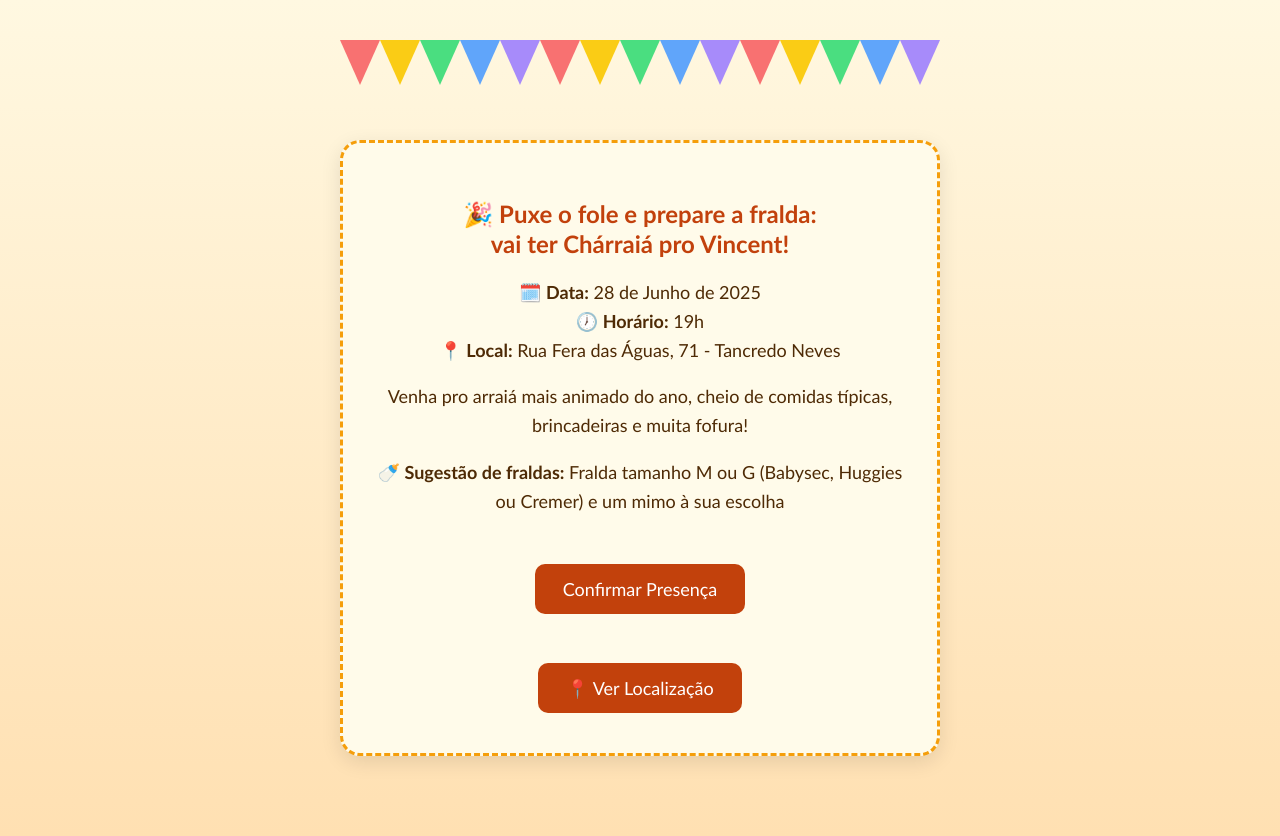
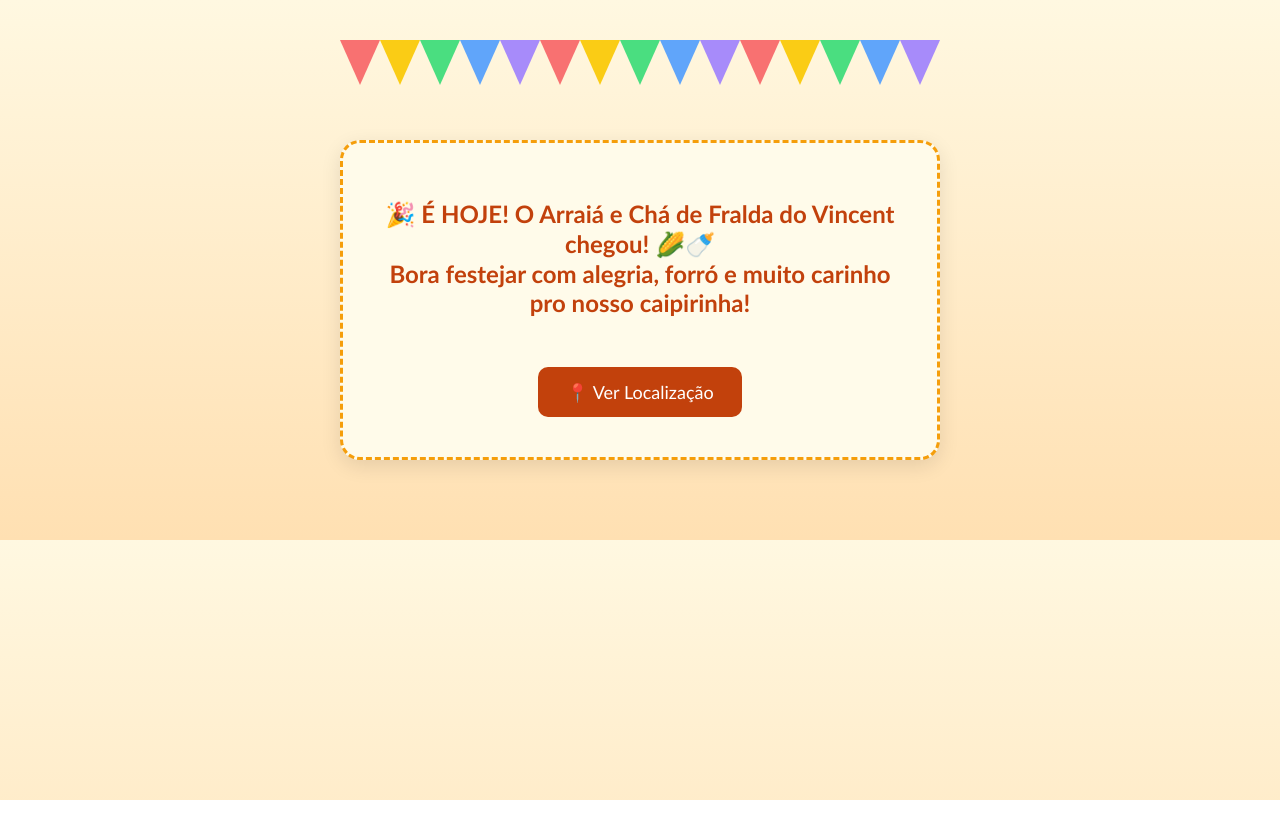
Before and after one commit to kevin88almeida/ch-rrai-Vincent, a plain HTML site: page index.html in a window 1280 px wide. After the commit the page ends 800 px from the top, so only its background shows below. Drawn offline with Linux system fonts and the light colour scheme.

Commit message:
Update index.html

```diff
--- a/index.html
+++ b/index.html
@@ -132,7 +132,7 @@
   <script>
     document.addEventListener('DOMContentLoaded', () => {
       const hoje = new Date();
-      const dataEvento = new Date(2025, 5, 28); // 28 de junho de 2025 (mês zero-based)
+      const dataEvento = new Date(2025, 4, 28); // 28 de junho de 2025 (mês zero-based)
       const aposEvento = hoje >= dataEvento;
 
       const conteudo = document.getElementById('conteudo');
```
